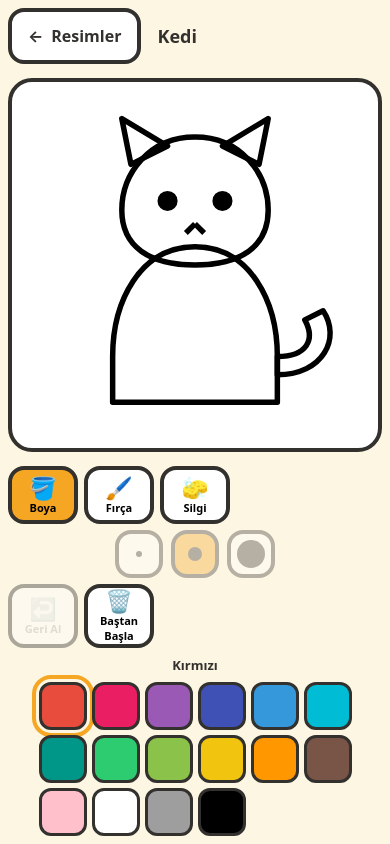
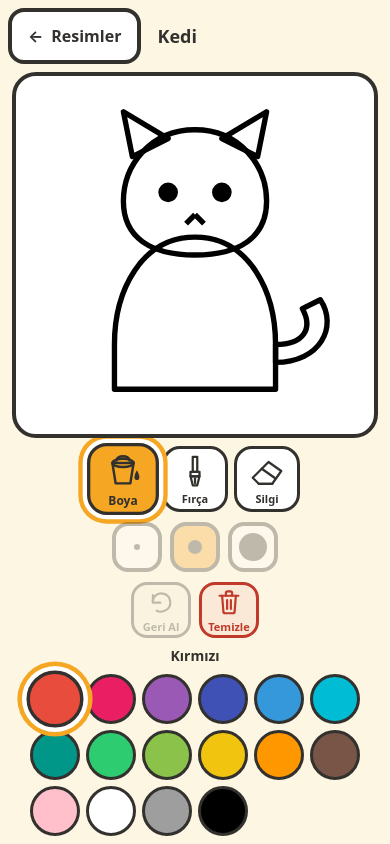
Before and after one commit to devturna/cocuk.turnaorgtr, a Next.js app: page /boyama/kedi in a window 390 px wide. Built offline with nearby package versions, Linux system fonts and the light colour scheme.

Commit message:
Panel tasarimini cocuk kullanimina gore yenile

```diff
--- a/components/boyama/AracCubugu.tsx
+++ b/components/boyama/AracCubugu.tsx
@@ -1,9 +1,21 @@
 "use client";
 
 // Kova, firca, silgi, geri al ve bastan basla dugmeleri.
+//
+// Cocuk henuz okumayi bilmeyebilir; bu yuzden her dugmenin anlamini yazi
+// degil ikon tasir. Yazi sadece destek olarak altta durur.
 import { useState } from "react";
 import { FIRCA_KALINLIKLARI } from "@/lib/boyama/renkler";
 import type { Arac } from "./Tuval";
+import {
+  KovaIkonu,
+  FircaIkonu,
+  SilgiIkonu,
+  GeriIkonu,
+  CopIkonu,
+  TikIkonu,
+  CarpiIkonu,
+} from "./Ikonlar";
 import "./kontroller.css";
 
 type AracCubuguOzellikleri = {
@@ -16,10 +28,10 @@ type AracCubuguOzellikleri = {
   bastanBaslaIstendi: () => void;
 };
 
-const ARACLAR: { deger: Arac; ad: string; ikon: string }[] = [
-  { deger: "kova", ad: "Boya", ikon: "🪣" },
-  { deger: "firca", ad: "Fırça", ikon: "🖌️" },
-  { deger: "silgi", ad: "Silgi", ikon: "🧽" },
+const ARACLAR: { deger: Arac; ad: string; Ikon: () => React.ReactElement }[] = [
+  { deger: "kova", ad: "Boya", Ikon: KovaIkonu },
+  { deger: "firca", ad: "Fırça", Ikon: FircaIkonu },
+  { deger: "silgi", ad: "Silgi", Ikon: SilgiIkonu },
 ];
 
 export default function AracCubugu({
@@ -35,21 +47,23 @@ export default function AracCubugu({
 
   return (
     <div className="aracCubugu">
-      {ARACLAR.map((secenek) => (
+      {/* En cok kullanilan araclar: buyuk ve one cikan dugmeler. */}
+      <div className="aracGrubu">
+        {ARACLAR.map(({ deger, ad, Ikon }) => (
           <button
-          key={secenek.deger}
+            key={deger}
             type="button"
-          className={"aracDugmesi" + (secenek.deger === arac ? " secili" : "")}
-          aria-pressed={secenek.deger === arac}
-          onClick={() => aracSecildi(secenek.deger)}
+            className={"aracDugmesi" + (deger === arac ? " secili" : "")}
+            aria-pressed={deger === arac}
+            onClick={() => aracSecildi(deger)}
           >
-          <span className="aracIkon" aria-hidden="true">{secenek.ikon}</span>
-          <span className="aracAd">{secenek.ad}</span>
+            <Ikon />
+            <span className="aracAd">{ad}</span>
           </button>
         ))}
+      </div>
 
-      {/* Kalinlik secimi her zaman ayni yerde durur; sadece firca secilince
-          etkinlesir. Boylece arac degistiginde dugmeler yer degistirmez. */}
+      {/* Kalinlik secimi hep ayni yerde durur; sadece firca secilince etkinlesir. */}
       <div className="kalinlikSecimi" role="group" aria-label="Fırça kalınlığı">
         {FIRCA_KALINLIKLARI.map((secenek) => (
           <button
@@ -61,54 +75,61 @@ export default function AracCubugu({
             disabled={arac !== "firca"}
             onClick={() => kalinlikSecildi(secenek)}
           >
-            <span
-              className="kalinlikNoktasi"
-              style={{ width: secenek, height: secenek }}
-            />
+            <span className="kalinlikNoktasi" style={{ width: secenek, height: secenek }} />
           </button>
         ))}
       </div>
 
+      {/* Geri al ve bastan basla ayri bir grupta ve daha sakin renkte durur.
+          Bastan basla cizimin tamamini siler; yanlislikla basilmamali. */}
+      <div className="yardimciGrup">
         <button
           type="button"
-        className="aracDugmesi"
+          className="yardimciDugme"
           disabled={!geriAlinabilir}
           onClick={geriAlIstendi}
         >
-        <span className="aracIkon" aria-hidden="true">↩️</span>
+          <GeriIkonu />
           <span className="aracAd">Geri Al</span>
         </button>
 
-      {onaySoruluyor ? (
-        <div className="onayKutusu">
-          <p>Her şey silinecek. Emin misin?</p>
         <button
           type="button"
-            className="aracDugmesi"
+          className="yardimciDugme tehlikeli"
+          onClick={() => setOnaySoruluyor(true)}
+        >
+          <CopIkonu />
+          <span className="aracAd">Temizle</span>
+        </button>
+      </div>
+
+      {onaySoruluyor && (
+        <div className="onayKutusu" role="dialog" aria-label="Çizimi silmek istiyor musun?">
+          <div className="onayIcerik">
+            <p>Bütün çizimin silinsin mi?</p>
+            <div className="onaySecenekler">
+              <button
+                type="button"
+                className="onayDugmesi evet"
+                aria-label="Evet, sil"
                 onClick={() => {
                   bastanBaslaIstendi();
                   setOnaySoruluyor(false);
                 }}
               >
-            <span className="aracAd">Evet, sil</span>
+                <TikIkonu />
               </button>
               <button
                 type="button"
-            className="aracDugmesi"
+                className="onayDugmesi hayir"
+                aria-label="Hayır, vazgeç"
                 onClick={() => setOnaySoruluyor(false)}
               >
-            <span className="aracAd">Vazgeç</span>
+                <CarpiIkonu />
               </button>
             </div>
-      ) : (
-        <button
-          type="button"
-          className="aracDugmesi"
-          onClick={() => setOnaySoruluyor(true)}
-        >
-          <span className="aracIkon" aria-hidden="true">🗑️</span>
-          <span className="aracAd">Baştan Başla</span>
-        </button>
+          </div>
+        </div>
       )}
     </div>
   );
--- /dev/null
+++ b/components/boyama/Ikonlar.tsx
@@ -0,0 +1,94 @@
+// Arac dugmelerinin ikonlari.
+//
+// Emoji yerine kendi cizdigimiz ikonlari kullaniyoruz: emojiler her cihazda
+// farkli gorunur, kucuk kalir ve 4-8 yas icin yeterince acik degildir.
+//
+// Onemli kural: her ikonun SILUETI farkli olmali. Cocuk sekli bir bakista
+// ayirt edebilmeli, detaya bakmak zorunda kalmamali. Bu yuzden firca dikey
+// ve ince, silgi yatay ve genis, kova ise agiz kismi belli bir kap olarak
+// cizildi.
+
+const ORTAK = {
+  viewBox: "0 0 48 48",
+  fill: "none",
+  stroke: "currentColor",
+  strokeWidth: 3,
+  strokeLinecap: "round" as const,
+  strokeLinejoin: "round" as const,
+  "aria-hidden": true,
+};
+
+/** Bolgeyi doldurma araci: agzi acik boya kovasi ve akan damla. */
+export function KovaIkonu() {
+  return (
+    <svg {...ORTAK} className="aracIkon">
+      <path d="M11 15 L37 15 L33 40 L15 40 Z" />
+      <ellipse cx="24" cy="15" rx="13" ry="5" />
+      <path d="M16 12 C16 5 32 5 32 12" />
+      <path d="M41 24 C45 31 45 36 41 36 C37 36 37 31 41 24 Z" fill="currentColor" stroke="none" />
+    </svg>
+  );
+}
+
+/** Serbest cizim araci: dik duran, kili belirgin firca. */
+export function FircaIkonu() {
+  return (
+    <svg {...ORTAK} className="aracIkon">
+      <path d="M21 5 L27 5 L27 25 L21 25 Z" />
+      <path d="M18 25 L30 25 L30 31 L18 31 Z" />
+      <path d="M18 31 L30 31 L27 43 L21 43 Z" />
+      <path d="M24 34 L24 40" />
+    </svg>
+  );
+}
+
+/** Silme araci: yatik duran, iki parcali silgi. */
+export function SilgiIkonu() {
+  return (
+    <svg {...ORTAK} className="aracIkon">
+      <path d="M13 41 L5 33 L26 12 L43 24 L31 41 Z" />
+      <path d="M17 21 L34 33" />
+      <path d="M13 41 L31 41" />
+    </svg>
+  );
+}
+
+/** Son islemi iptal: geriye kivrilan kalin ok. */
+export function GeriIkonu() {
+  return (
+    <svg {...ORTAK} strokeWidth={3.5} className="aracIkon">
+      <path d="M11 24 C11 14 20 8 29 11 C41 15 42 31 32 37 C27 40 21 40 17 38" />
+      <path d="M11 13 L11 25 L23 25" />
+    </svg>
+  );
+}
+
+/** Tuvali temizleme: cop kutusu. Tehlikeli islem oldugu icin ayri durur. */
+export function CopIkonu() {
+  return (
+    <svg {...ORTAK} strokeWidth={3.5} className="aracIkon">
+      <path d="M9 14 L39 14" />
+      <path d="M19 14 L19 10 C19 8 20 7 22 7 L26 7 C28 7 29 8 29 10 L29 14" />
+      <path d="M13 14 L15 39 C15 41 16 42 18 42 L30 42 C32 42 33 41 33 39 L35 14" />
+      <path d="M21 21 L21 35 M27 21 L27 35" />
+    </svg>
+  );
+}
+
+/** Onay: buyuk tik. Okuma bilmeyen cocuk icin yazi yerine sekil. */
+export function TikIkonu() {
+  return (
+    <svg {...ORTAK} strokeWidth={5.5} className="onayIkon">
+      <path d="M10 25 L20 35 L38 14" />
+    </svg>
+  );
+}
+
+/** Vazgecme: buyuk carpi. */
+export function CarpiIkonu() {
+  return (
+    <svg {...ORTAK} strokeWidth={5.5} className="onayIkon">
+      <path d="M13 13 L35 35 M35 13 L13 35" />
+    </svg>
+  );
+}
--- a/components/boyama/kontroller.css
+++ b/components/boyama/kontroller.css
@@ -1,14 +1,24 @@
 /* Renk paleti ve arac cubugu.
  *
- * Ikisi de boyama ekraninin sabit yan panelinde durur. Dokunma hedefleri
- * en az 56 piksel; kucuk parmaklar icin daha kucugu isabet ettirilemiyor.
+ * Cocuk icin tasarim kurallari:
+ *   - Dokunma hedefleri en az 56 piksel; kucuk parmaklar daha kucugunu tutturamaz.
+ *   - Anlam ikonda tasinir, yazida degil; hedef kitle henuz okumayi ogreniyor.
+ *   - Secili olan durum tek bakista anlasilmali.
+ *   - En cok kullanilan sey en buyuk, en tehlikelisi en uzakta durmali.
  */
 
 /* --- Araclar --- */
 
 .aracCubugu {
+  display: flex;
+  flex-direction: column;
+  gap: 10px;
+  align-items: center;
+}
+
+.aracGrubu {
   display: grid;
-  grid-template-columns: repeat(2, 1fr);
+  grid-template-columns: repeat(3, 1fr);
   gap: 8px;
 }
 
@@ -17,29 +27,40 @@
   flex-direction: column;
   align-items: center;
   justify-content: center;
-  min-width: 68px;
-  min-height: 68px;
   gap: 2px;
+  width: 78px;
+  height: 78px;
   border: 4px solid var(--kenar);
-  border-radius: 16px;
+  border-radius: 18px;
   background: #fff;
+  color: var(--metin);
   cursor: pointer;
   font-family: inherit;
+  /* Secim degisince dugme buyur; cocuk hangi aracin elinde oldugunu gorur. */
+  transition: transform 0.12s ease, background 0.12s ease;
 }
 
-.aracDugmesi.secili { background: var(--vurgu); }
-.aracDugmesi:disabled { opacity: 0.4; cursor: default; }
+.aracDugmesi .aracIkon { width: 44px; height: 44px; }
 
-.aracIkon { font-size: 26px; line-height: 1; }
+.aracDugmesi.secili {
+  background: var(--vurgu);
+  transform: scale(1.09);
+  box-shadow: 0 0 0 4px #fff, 0 0 0 8px var(--vurgu);
+}
+
 .aracAd { font-size: 12px; font-weight: 700; }
 
-/* Kalinlik secimi tek satirda, iki sutunu birden kaplar. */
-.kalinlikSecimi {
-  grid-column: 1 / -1;
-  display: flex;
-  gap: 8px;
-  justify-content: center;
-}
+/* Dokununca hafif kuculur: dokunuldugunun anlik geri bildirimi. */
+.aracDugmesi:active,
+.yardimciDugme:active,
+.renkDugmesi:active,
+.kalinlikDugmesi:active { transform: scale(0.94); }
+
+.aracDugmesi.secili:active { transform: scale(1.03); }
+
+/* --- Firca kalinligi --- */
+
+.kalinlikSecimi { display: flex; gap: 8px; }
 
 .kalinlikDugmesi {
   display: flex;
@@ -51,35 +72,92 @@
   border-radius: 16px;
   background: #fff;
   cursor: pointer;
+  transition: transform 0.12s ease, background 0.12s ease;
 }
 
 .kalinlikDugmesi.secili { background: var(--vurgu); }
-.kalinlikDugmesi:disabled { opacity: 0.35; cursor: default; }
+.kalinlikDugmesi:disabled { opacity: 0.3; cursor: default; }
 .kalinlikNoktasi { background: var(--metin); border-radius: 50%; display: block; }
 
-/* Bastan basla onayi paneli buyutmesin diye tuvalin ustunde acilir. */
+/* --- Geri al ve temizle --- */
+
+/* Bu ikisi cizimi degistirmez, geri alir. Daha sakin dururlar ki
+   renk ve arac secimiyle karismasinlar. */
+.yardimciGrup { display: flex; gap: 8px; }
+
+.yardimciDugme {
+  display: flex;
+  flex-direction: column;
+  align-items: center;
+  justify-content: center;
+  gap: 2px;
+  width: 68px;
+  height: 62px;
+  border: 3px solid var(--kenar);
+  border-radius: 16px;
+  background: rgba(0, 0, 0, 0.04);
+  color: var(--metin);
+  cursor: pointer;
+  font-family: inherit;
+  transition: transform 0.12s ease;
+}
+
+.yardimciDugme .aracIkon { width: 30px; height: 30px; }
+.yardimciDugme:disabled { opacity: 0.3; cursor: default; }
+.yardimciDugme.tehlikeli {
+  color: #c0392b;
+  border-color: #c0392b;
+  background: rgba(192, 57, 43, 0.07);
+}
+
+/* --- Temizleme onayi --- */
+
 .onayKutusu {
   position: fixed;
   inset: 0;
   z-index: 10;
   display: flex;
+  align-items: center;
+  justify-content: center;
+  padding: 24px;
+  background: rgba(0, 0, 0, 0.5);
+}
+
+.onayIcerik {
+  display: flex;
   flex-direction: column;
   align-items: center;
-  justify-content: center;
-  gap: 16px;
-  padding: 24px;
-  background: rgba(0, 0, 0, 0.45);
+  gap: 20px;
+  padding: 28px;
+  border: 5px solid var(--kenar);
+  border-radius: 28px;
+  background: #fff;
 }
 
-.onayKutusu p {
+.onayIcerik p {
   margin: 0;
-  padding: 16px 24px;
-  border-radius: 16px;
-  background: #fff;
-  font-size: 20px;
+  font-size: 22px;
   font-weight: 700;
   text-align: center;
 }
+
+.onaySecenekler { display: flex; gap: 20px; }
+
+/* Yazi yerine buyuk tik ve carpi: okuma bilmeyen cocuk da anlar. */
+.onayDugmesi {
+  display: flex;
+  align-items: center;
+  justify-content: center;
+  width: 92px;
+  height: 92px;
+  border: 5px solid var(--kenar);
+  border-radius: 24px;
+  cursor: pointer;
+}
+
+.onayDugmesi .onayIkon { width: 52px; height: 52px; }
+.onayDugmesi.evet { background: #2ecc71; color: #14532d; }
+.onayDugmesi.hayir { background: #fff; color: var(--metin); }
 
 /* --- Renkler --- */
 
@@ -92,43 +170,45 @@
 
 .seciliRenkAdi {
   margin: 0;
-  font-size: 15px;
+  font-size: 16px;
   font-weight: 700;
   text-align: center;
-  min-height: 20px;
+  min-height: 22px;
 }
 
 .renkIzgara {
   display: grid;
   grid-template-columns: repeat(4, 1fr);
-  gap: 6px;
+  gap: 7px;
 }
 
+/* Renkler yuvarlaktir: araclardan bakisla ayrilsin diye farkli bir sekil. */
 .renkDugmesi {
-  width: 56px;
-  height: 56px;
+  width: 60px;
+  height: 60px;
   border: 4px solid var(--kenar);
-  border-radius: 14px;
+  border-radius: 50%;
   cursor: pointer;
   padding: 0;
+  transition: transform 0.12s ease;
 }
 
 .renkDugmesi.secili {
-  outline: 4px solid var(--vurgu);
-  outline-offset: 3px;
+  transform: scale(1.14);
+  box-shadow: 0 0 0 4px #fff, 0 0 0 8px var(--vurgu);
 }
 
-/* Dar ekranlarda dugmeler kuculur. Panelin kendi yerlesimi
-   boyamaEkrani.css icinde tanimlidir. */
+/* Telefonda dugmeler kuculur; panelin kendi yerlesimi boyamaEkrani.css icinde. */
 @media (max-width: 720px) {
-  /* Telefonda araclar tek sira olur, renkler alti sutuna yayilir.
-     Sekiz sutun 390 piksellik ekrana sigmiyor; alti sigiyor. */
-  .aracCubugu { grid-template-columns: repeat(5, 1fr); gap: 6px; }
-  .renkIzgara { grid-template-columns: repeat(6, 1fr); gap: 5px; }
-  .renkDugmesi { width: 48px; height: 48px; border-width: 3px; border-radius: 12px; }
-  .aracDugmesi { min-width: 58px; min-height: 58px; }
-  .aracIkon { font-size: 22px; }
+  .aracGrubu { gap: 6px; }
+  .aracDugmesi { width: 66px; height: 66px; border-width: 3px; }
+  .aracDugmesi .aracIkon { width: 36px; height: 36px; }
   .aracAd { font-size: 11px; }
-  .kalinlikDugmesi { width: 48px; height: 48px; }
-  .seciliRenkAdi { font-size: 13px; }
+
+  .renkIzgara { grid-template-columns: repeat(6, 1fr); gap: 6px; }
+  .renkDugmesi { width: 50px; height: 50px; border-width: 3px; }
+
+  .kalinlikDugmesi { width: 50px; height: 50px; }
+  .yardimciDugme { width: 60px; height: 56px; }
+  .seciliRenkAdi { font-size: 14px; }
 }
```
Also changed, not shown: 2 other files (tests, documents, lock files or other folders). Lines whose indentation alone changed are shown as unchanged.
